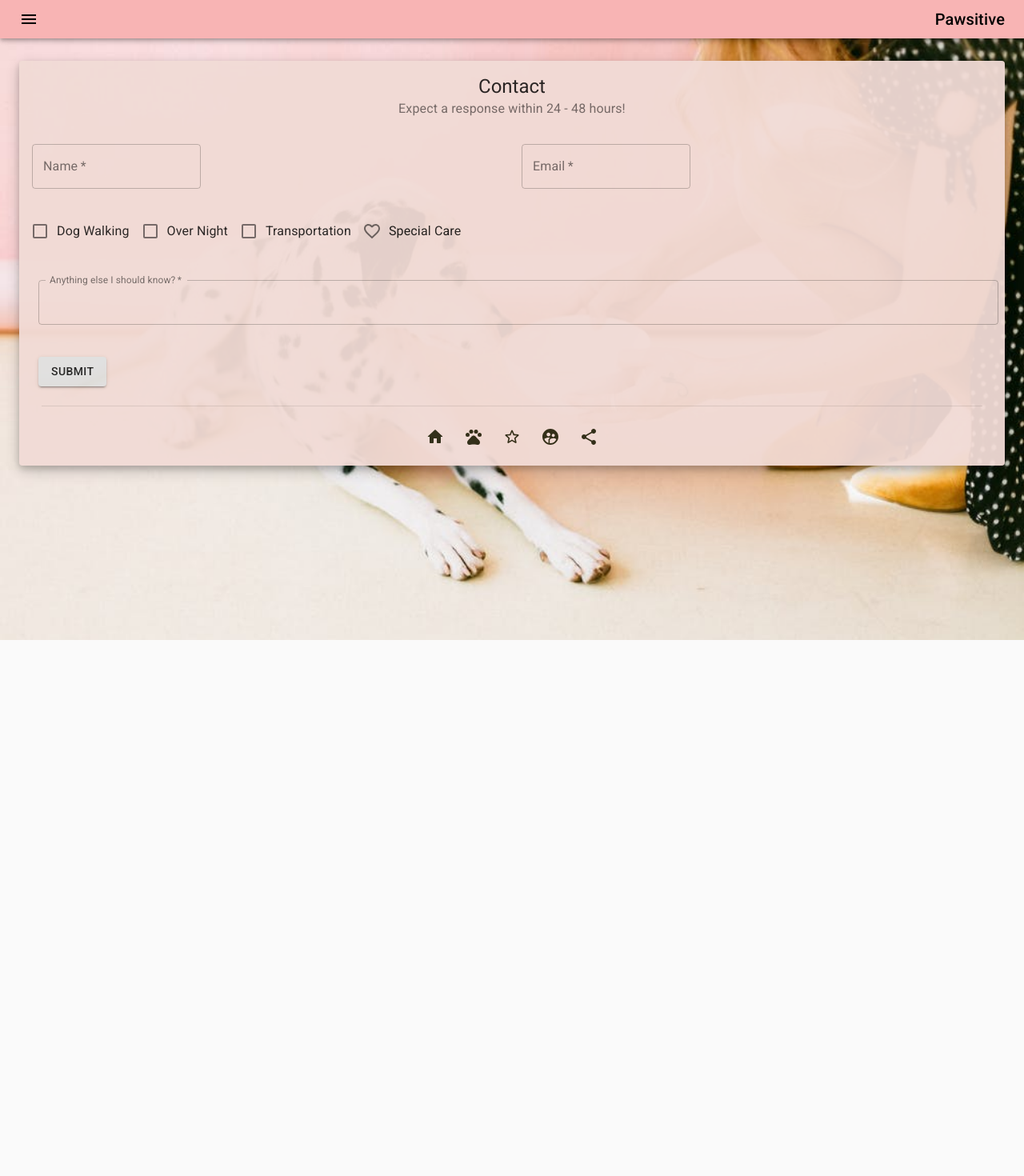
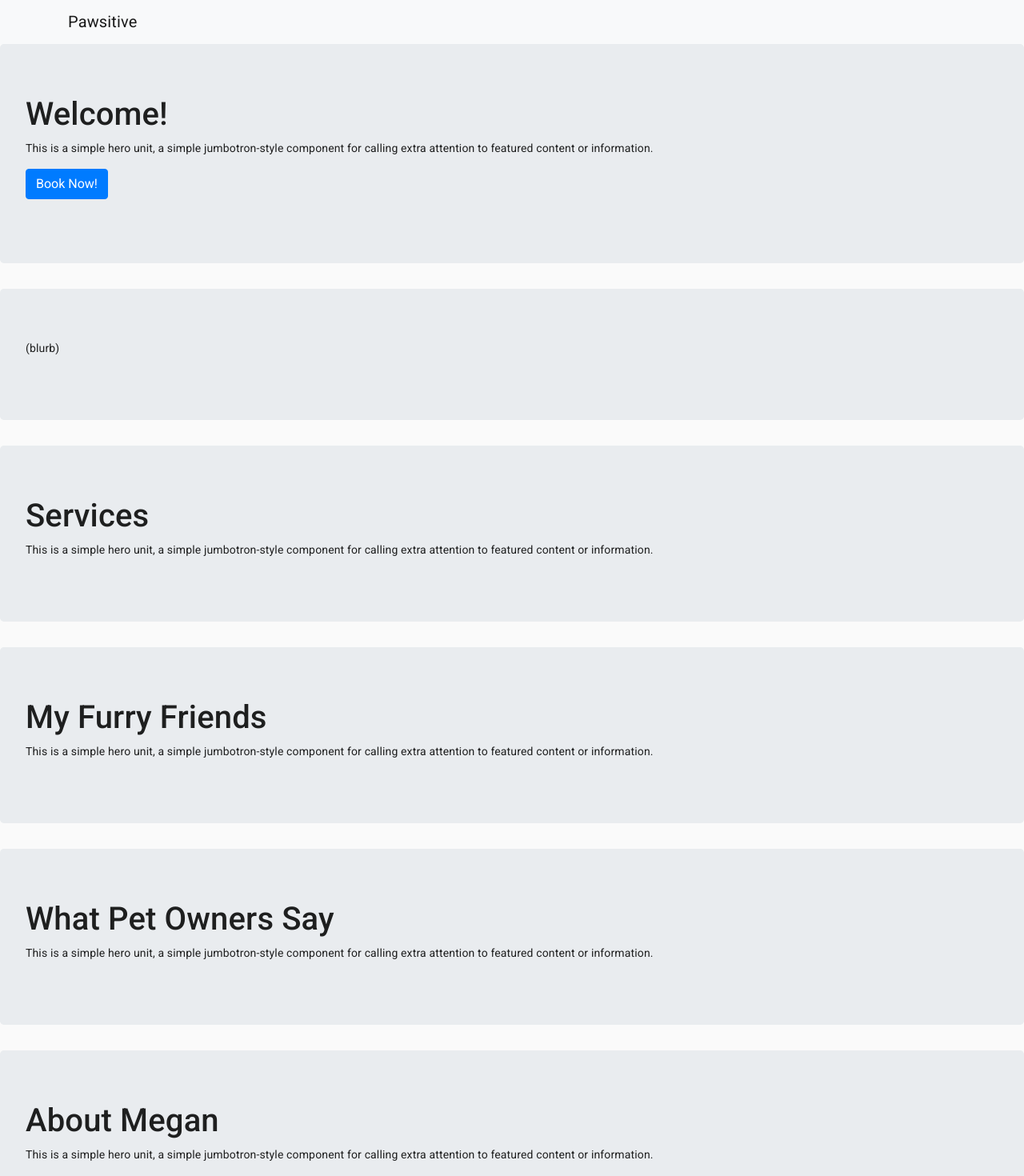
Before and after one commit to hmlauth/dogmomma, a React (Create React App) app in the folder client/: page /Contact in a window 1280 px wide. Shown: the top 1470 px of the page at 80% size. Before the commit the page ends 800 px from the top, so only its background shows below. Built offline with nearby package versions, Linux system fonts and the light colour scheme.

Commit message:
basic structure in place

```diff
--- a/client/src/App.js
+++ b/client/src/App.js
@@ -15,98 +15,107 @@ import StarIcon from '@material-ui/icons/StarBorderRounded';
 import HomeIcon from '@material-ui/icons/HomeRounded';
 import Image from './Components/Image';
 import AppBar from './Components/AppBar';
+import Jumbotron from 'react-bootstrap/Jumbotron';
+import Button from 'react-bootstrap/Button';
+import Navbar from 'react-bootstrap/Navbar';
+import Container from 'react-bootstrap/Container';
 
 const navList = ['About', 'Services', 'Testimonials', 'Contact'];
 const icons = [<HomeIcon />, <PetsIcon />, <StarIcon />, <ContactIcon />];
 
 const useStyles = makeStyles({
-  list: {
-      width: 250
-  },
-  ListItemIcon: {
-      marginLeft: '1em'
-  },
-  ListItem: {
-      '&:hover': {
-          color: 'pink',
-      },
-  },
-  link: {
-      color: '#2A2711',
-      textDecoration: 'none',
-  },
-  menu: {
-      color: '#F8B4B4'
-  },
-  image: {
-      position: 'fixed',
-      left: '30px',
-      bottom: '0px'
-  }
+
 });
 
-const styles = theme => ({
-	"@global": {
-		body: {
-			backgroundImage: "url('/images/dog_dalmation_pink.jpeg')",
-			backgroundRepeat: "no-repeat",
-			backgroundPosition: "center center",
-			backgroundSize: "cover",
-			backgroundAttachment: "fixed",
-			height: "100%"
-		},
-		html: {
-			height: "100%"
-		}
-	}
-});
+// const styles = theme => ({
+// 	"@global": {
+// 		body: {
+// 			backgroundImage: "url('/images/dog_dalmation_pink.jpeg')",
+// 			backgroundRepeat: "no-repeat",
+// 			backgroundPosition: "center center",
+// 			backgroundSize: "cover",
+// 			backgroundAttachment: "fixed",
+// 			height: "100%"
+// 		},
+// 		html: {
+// 			height: "100%"
+// 		}
+// 	}
+// });
 
-function App() {
+export default function App() {
   const classes = useStyles();
-  const [state, setState] = React.useState({ left: false });
-
-  const toggleDrawer = (side, open) => event => {
-    if (event.type === 'keydown' && (event.key === 'Tab' || event.key === 'Shift')) {
-      return;
-    }
-
-    setState({ ...state, [side]: open });
-  };
-
-  const sideList = side => (
-    <div
-      className={classes.list}
-      role="presentation"
-      onClick={toggleDrawer(side, false)}
-      onKeyDown={toggleDrawer(side, false)}
-    >
-
-      <List>
-        {navList.map((text, i) => (
-           <Link to={`/${text}`} className={classes.link}>
-                <ListItem button key={text} className={classes.ListItem}>
-                    {icons[i]}
-                    <ListItemText className={classes.ListItemIcon} primary={text} />
-                </ListItem>
-            </Link>
-        ))}
-      </List>
-
-      <Divider />
-      <Image src='images/dog_border_collie.jpeg' alt='border collie' style={classes.image}/>
-
-    </div>
-  );
 
   return (
       <Fragment>
         <CssBaseline />
-          <AppBar onClick={toggleDrawer} />
-          <Drawer open={state.left} onClose={toggleDrawer('left', false)}>
-            {sideList('left')}
-          </Drawer>
+        <Navbar expand="lg" variant="light" bg="light" >
+            <Container>
+                <Navbar.Brand href="#">Pawsitive</Navbar.Brand>
+            </Container>
+        </Navbar>
+        <Jumbotron>
+            <h1>Welcome!</h1>
+            <p>
+                This is a simple hero unit, a simple jumbotron-style component for calling
+                extra attention to featured content or information.
+            </p>
+            <p>
+                <Button variant="primary">Book Now!</Button>
+            </p>
+        </Jumbotron>
+        <Jumbotron>
+            <p>
+                (blurb)
+            </p>
+            <p>
+            </p>
+        </Jumbotron>
+        <Jumbotron>
+            <h1>Services</h1>
+            <p>
+                This is a simple hero unit, a simple jumbotron-style component for calling
+                extra attention to featured content or information.
+            </p>
+            <p>
+            </p>
+        </Jumbotron>
+        <Jumbotron>
+            <h1>My Furry Friends</h1>
+            <p>
+                This is a simple hero unit, a simple jumbotron-style component for calling
+                extra attention to featured content or information.
+            </p>
+            <p>
+            </p>
+        </Jumbotron>
+        <Jumbotron>
+            <h1>What Pet Owners Say</h1>
+            <p>
+                This is a simple hero unit, a simple jumbotron-style component for calling
+                extra attention to featured content or information.
+            </p>
+            <p>
+            </p>
+        </Jumbotron>
+        <Jumbotron>
+            <h1>About Megan</h1>
+            <p>
+                This is a simple hero unit, a simple jumbotron-style component for calling
+                extra attention to featured content or information.
+            </p>
+            <p>
+            </p>
+        </Jumbotron>
+        <Jumbotron>
+            <h1>Contact</h1>
+            <p>
+                This is a simple hero unit, a simple jumbotron-style component for calling
+                extra attention to featured content or information.
+            </p>
+            <p>
+            </p>
+        </Jumbotron>
       </Fragment>
   );
 }
-
-export default withStyles(styles)(App);
--- a/client/src/Components/AppBar.jsx
+++ b/client/src/Components/AppBar.jsx
@@ -36,9 +36,7 @@ export default function DenseAppBar(props) {
     <div className={classes.root}>
       <AppBar position="static">
         <Toolbar variant="dense" className={classes.custom}>
-          <IconButton onClick={props.onClick('left', true)} edge="start" className={classes.menuButton} color="inherit" aria-label="menu">
-            <MenuIcon className={classes.menuButton}/>
-          </IconButton>
+
           <Typography variant="h6" color="inherit">
             <Link to='/' className={classes.custom}>
                 Pawsitive
```
